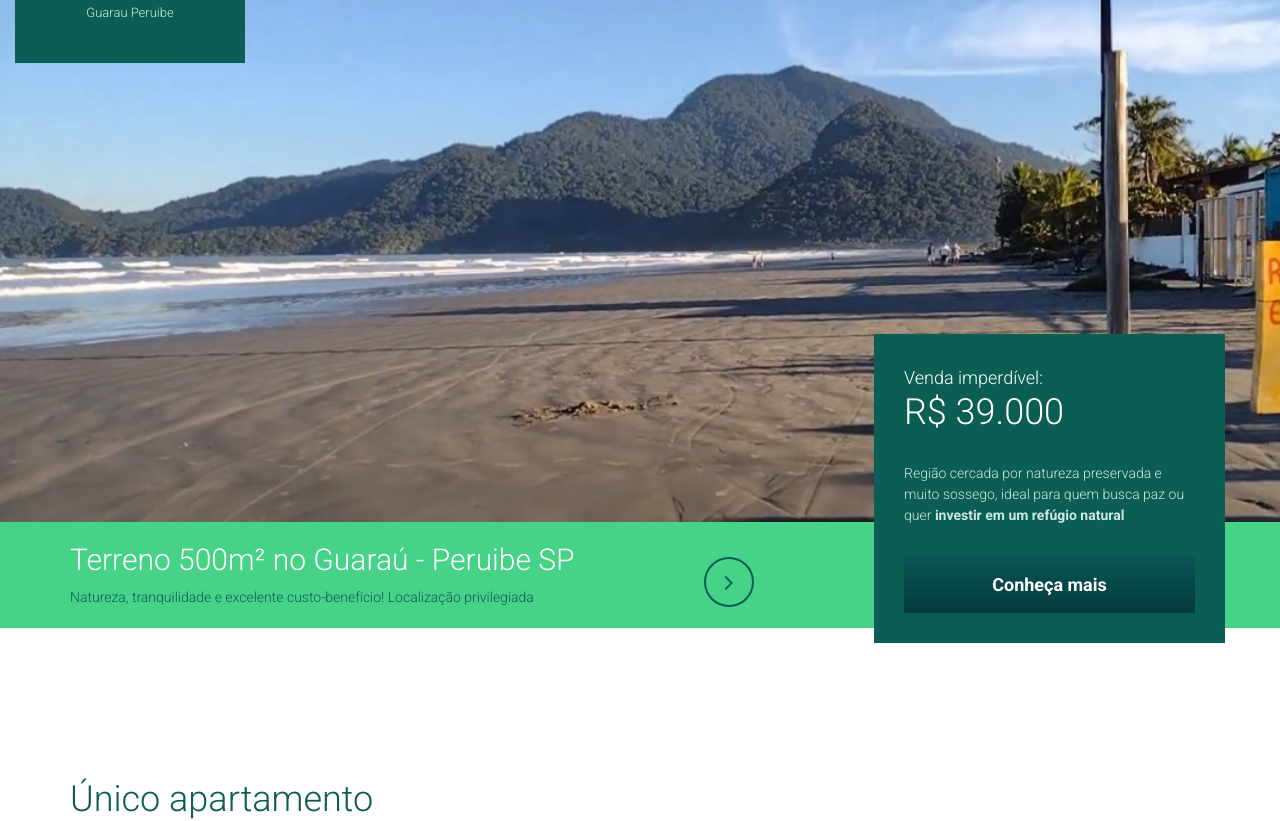
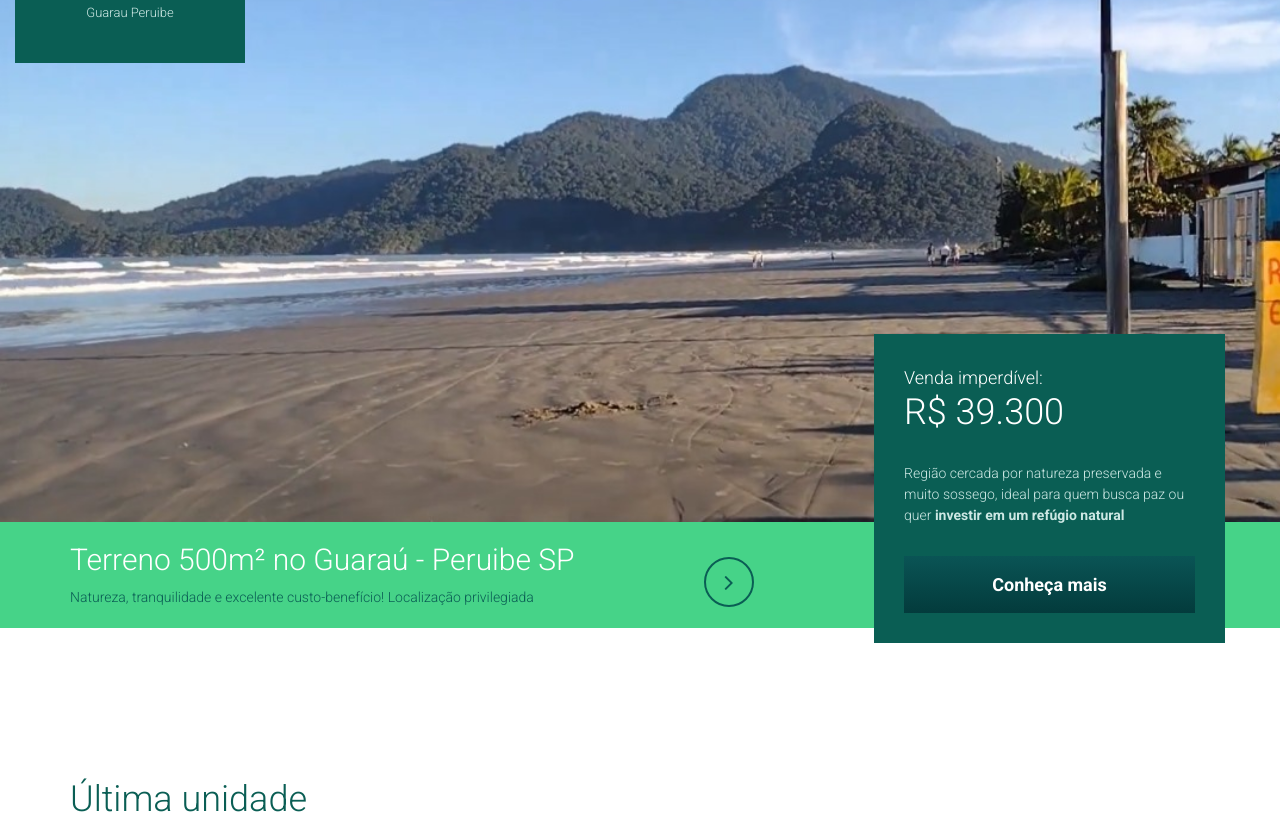
Before and after one commit to lucasjordaom/lucasjordaom.github.io, a plain HTML site: page index.html in a window 1280 px wide. Shown: the part 132-953 px from the top of the page. Drawn offline with Linux system fonts and the light colour scheme.

Commit message:
inclusao nova pagina peruibe

```diff
--- a/index.html
+++ b/index.html
@@ -47,7 +47,7 @@
 							<div class="subscribe-form">
 								<form action="#">
 									<small class="form-subtitle">Venda imperdível:</small>
-									<h2 class="form-title">R$ 39.000</h2>
+									<h2 class="form-title">R$ 39.300</h2>
 									<!--<p>Lorem ipsum dolor sit amet, consectetur adipisicing elit. Nulla, dicta. Molestiae voluptatem laudantium tempora nemo vitae</p>-->
 									<p>Região cercada por natureza preservada e muito sossego, ideal para quem busca paz ou quer <b>investir em um refúgio natural</b> </p>
 									<a href="https://wa.me/5511962779292" class="button" style="width: 100%;font-size: 18px;font-size: 1.2857142857em;padding: 15px 20px;color: #ffffff;text-align: center;"><b>Conheça mais</b></a>
@@ -61,7 +61,7 @@
 			<main class="main-content" id="main-sccc">
 				<div class="fullwidth-block">
 					<div class="container">
-						<h2 class="section-title">Único apartamento</h2>
+						<h2 class="section-title">Última unidade</h2>
 						<div class="row">
 							<div class="col-md-5">
 								<ul class="arrow-list">
```
